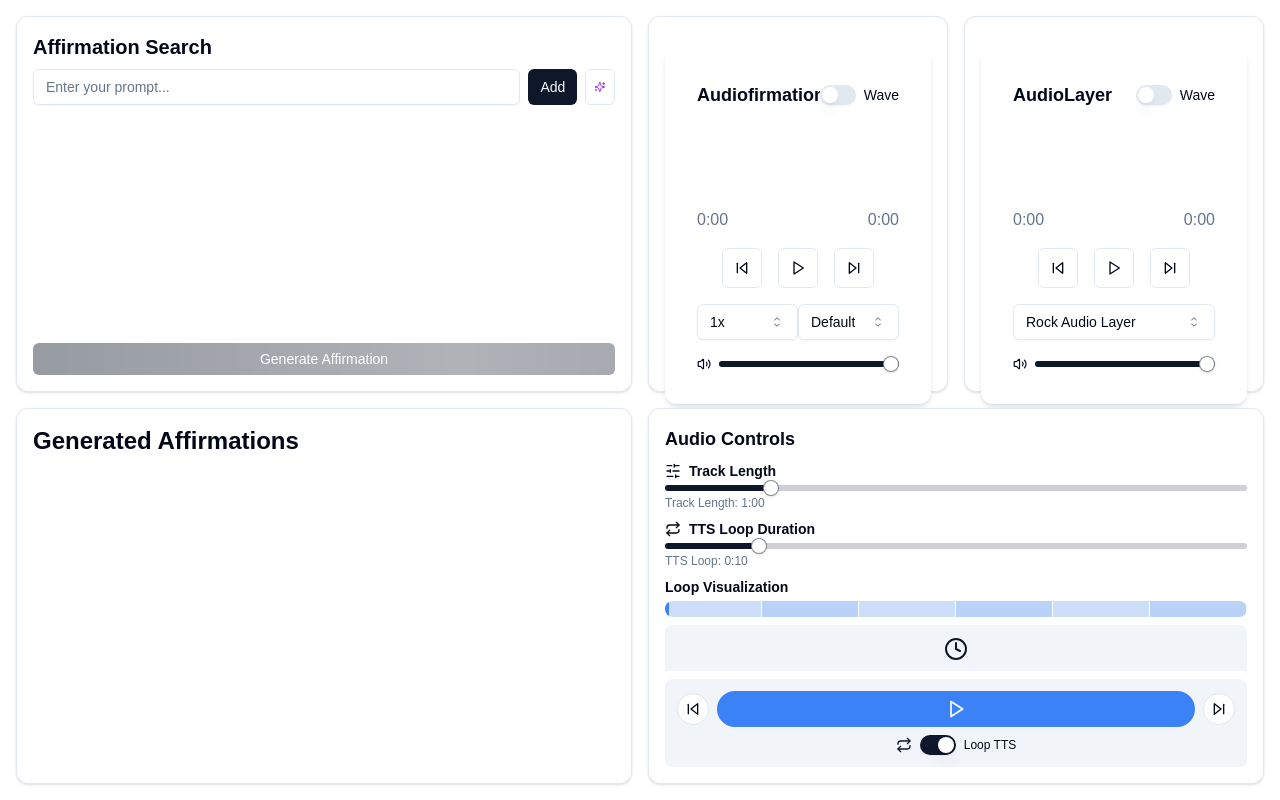
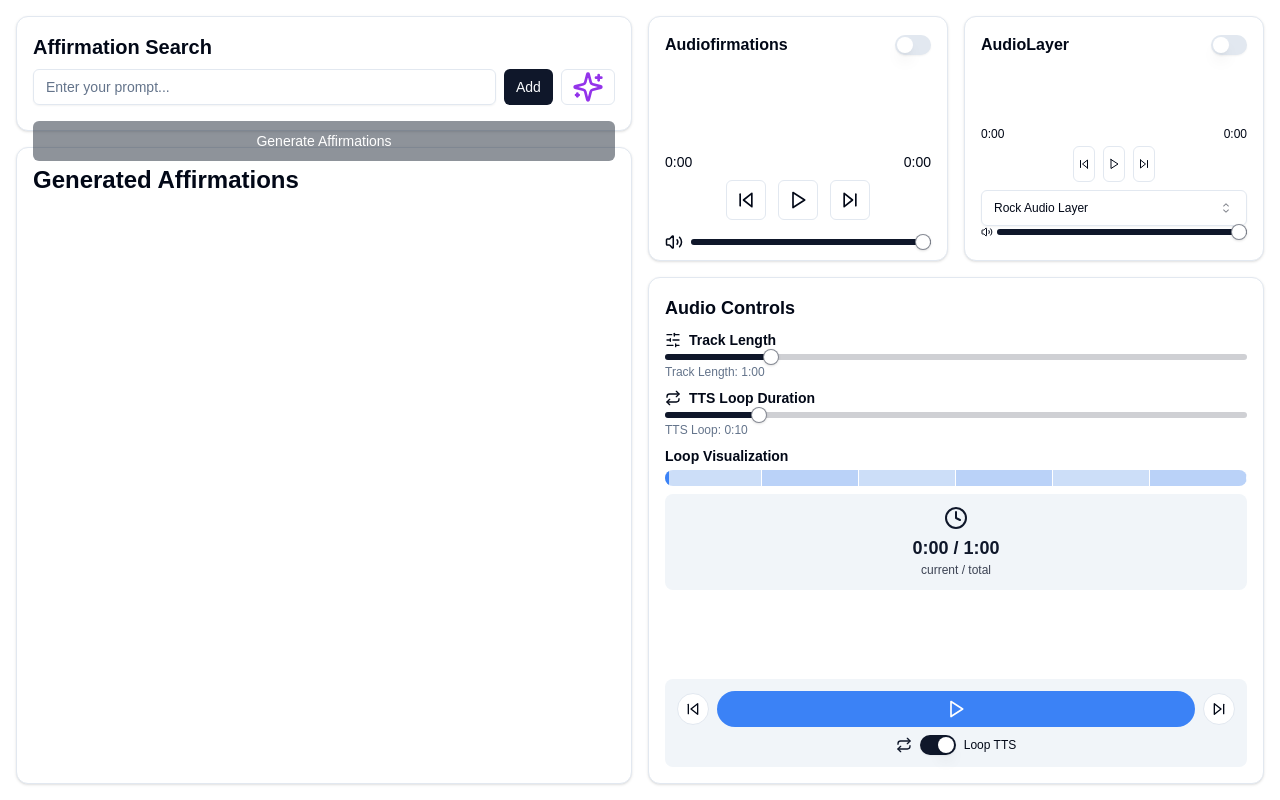
Before and after one commit to dolphinman7777/subliminal.audio.landing, a Next.js app: page / in a window 1280 px wide. Built offline with nearby package versions, Linux system fonts and the light colour scheme.

Commit message:
Update LayoutSketch component and fix linter errors

```diff
--- a/src/app/LayoutSketch.tsx
+++ b/src/app/LayoutSketch.tsx
@@ -26,7 +26,6 @@ function AffirmationSearch({ onAffirmationGenerated }: { onAffirmationGenerated:
   const [searchQuery, setSearchQuery] = useState("")
   const [prompts, setPrompts] = useState<string[]>([])
   const [isLoading, setIsLoading] = useState(false)
-  const [generatedAffirmations, setGeneratedAffirmations] = useState<string[]>([])
 
   const addPrompt = () => {
     if (searchQuery.trim() !== "" && !prompts.includes(searchQuery.trim())) {
@@ -47,15 +46,23 @@ function AffirmationSearch({ onAffirmationGenerated }: { onAffirmationGenerated:
   }
 
   const generateAffirmation = async () => {
-    if (prompts.length > 0) {
     setIsLoading(true)
     try {
+      let promptToUse = prompts.join(', ')
+      if (searchQuery.trim()) {
+        promptToUse += promptToUse ? `, ${searchQuery.trim()}` : searchQuery.trim()
+      }
+
+      if (!promptToUse) {
+        throw new Error('No prompt provided')
+      }
+
       const response = await fetch('/api/generate-affirmation', {
         method: 'POST',
         headers: {
           'Content-Type': 'application/json',
         },
-          body: JSON.stringify({ prompt: prompts.join(', ') }),
+        body: JSON.stringify({ prompt: promptToUse }),
       });
 
       if (!response.ok) {
@@ -65,14 +72,13 @@ function AffirmationSearch({ onAffirmationGenerated }: { onAffirmationGenerated:
 
       const data = await response.json();
       const newAffirmations = data.affirmations;
-        setGeneratedAffirmations(prev => [...prev, ...newAffirmations]);
-        onAffirmationGenerated([...generatedAffirmations, ...newAffirmations]);
+      onAffirmationGenerated(newAffirmations);
+      setSearchQuery("")
     } catch (error) {
       console.error('Error generating affirmations:', error);
       // Handle error (e.g., show error message to user)
     } finally {
       setIsLoading(false)
-      }
     }
   }
 
@@ -92,11 +98,11 @@ function AffirmationSearch({ onAffirmationGenerated }: { onAffirmationGenerated:
           <Button onClick={addPrompt} size="sm">Add</Button>
           <DropdownMenu>
             <DropdownMenuTrigger asChild>
-              <Button variant="outline" size="sm" className="px-2 w-8 relative overflow-hidden">
-                <Sparkles className="h-4 w-4 text-purple-600" />
+              <Button variant="outline" size="sm" className="px-2 w-16 relative overflow-hidden">
+                <Sparkles className="h-8 w-8 text-purple-600" />
               </Button>
             </DropdownMenuTrigger>
-            <DropdownMenuContent className="w-56">
+            <DropdownMenuContent className="w-112">
               {inspirationPrompts.map((prompt) => (
                 <DropdownMenuItem
                   key={prompt}
@@ -111,7 +117,7 @@ function AffirmationSearch({ onAffirmationGenerated }: { onAffirmationGenerated:
             </DropdownMenuContent>
           </DropdownMenu>
         </div>
-        <div className="flex flex-wrap gap-1 mb-2 flex-grow overflow-y-auto">
+        <div className="flex flex-wrap gap-1 mb-2 overflow-y-auto flex-grow">
           <AnimatePresence>
             {prompts.map((prompt) => (
               <motion.span
@@ -134,63 +140,14 @@ function AffirmationSearch({ onAffirmationGenerated }: { onAffirmationGenerated:
             ))}
           </AnimatePresence>
         </div>
-        <div className="relative h-8">
-          <AnimatePresence mode="wait">
-            {!isLoading ? (
-              <motion.div
-                key="button"
-                initial={{ opacity: 0 }}
-                animate={{ opacity: 1 }}
-                exit={{ opacity: 0 }}
-                transition={{ duration: 0.2 }}
-                className="absolute inset-0"
-              >
+        <div className="mt-auto">
           <Button
             onClick={generateAffirmation}
-                  className="w-full h-full bg-gray-800 hover:bg-gray-900 text-white relative overflow-hidden"
-                  disabled={prompts.length === 0}
+            className="w-full bg-gray-800 hover:bg-gray-900 text-white"
+            disabled={isLoading || (prompts.length === 0 && !searchQuery.trim())}
           >
-                  <span className="relative z-10">Generate Affirmation</span>
-                  <motion.div
-                    className="absolute inset-0 z-0"
-                    initial={{ backgroundPosition: "0% 50%" }}
-                    animate={{ backgroundPosition: "100% 50%" }}
-                    transition={{
-                      duration: 1.5,
-                      repeat: Infinity,
-                      repeatType: "reverse",
-                      ease: "easeInOut"
-                    }}
-                    style={{
-                      background: "linear-gradient(90deg, rgba(0,0,0,0) 0%, rgba(255,255,255,0.3) 50%, rgba(0,0,0,0) 100%)",
-                      backgroundSize: "200% 100%"
-                    }}
-                  />
+            {isLoading ? 'Generating...' : 'Generate Affirmations'}
           </Button>
-              </motion.div>
-            ) : (
-              <motion.div
-                key="loading"
-                initial={{ opacity: 0 }}
-                animate={{ opacity: 1 }}
-                exit={{ opacity: 0 }}
-                transition={{ duration: 0.2 }}
-                className="absolute inset-0 bg-gray-200 rounded-md overflow-hidden"
-              >
-                <motion.div
-                  className="h-full bg-black"
-                  initial={{ width: 0 }}
-                  animate={{ width: "100%" }}
-                  transition={{
-                    duration: 2,
-                    ease: "easeInOut",
-                    repeat: Infinity,
-                    repeatType: "reverse"
-                  }}
-                />
-              </motion.div>
-            )}
-          </AnimatePresence>
         </div>
       </CardContent>
     </Card>
@@ -373,10 +330,9 @@ function SubliminalAudioPlayer() {
   }
 
   return (
-    <div className="w-full max-w-md mx-auto bg-white rounded-xl shadow-md overflow-hidden md:max-w-2xl m-4">
-      <div className="p-8">
-        <div className="flex justify-between items-center mb-4">
-          <div className="text-lg font-semibold relative overflow-hidden">
+    <div className="flex flex-col h-full">
+      <div className="flex justify-between items-center mb-3">
+        <div className="text-base font-semibold relative overflow-hidden">
           <span className={`transition-colors duration-500 ${isAnimating ? 'text-green-500' : ''}`}>
             Audio
           </span>
@@ -384,101 +340,43 @@ function SubliminalAudioPlayer() {
             firmations
           </span>
         </div>
-          <div className="flex items-center space-x-2">
         <Switch
           id="visualization-type"
           checked={visualizationType === 'frequency'}
           onCheckedChange={(checked) => setVisualizationType(checked ? 'frequency' : 'wave')}
         />
-            <Label htmlFor="visualization-type">
-              {visualizationType === 'wave' ? 'Wave' : 'Frequency'}
-            </Label>
       </div>
+      <audio ref={audioRef} src="https://v0.dev-public.vercel.app/audio/placeholder.mp3" className="hidden" />
+      <canvas ref={canvasRef} width="300" height="80" className="w-full mb-3" />
+      <div className="flex justify-between text-sm mb-2">
+        <span>{formatTime(currentTime)}</span>
+        <span>{formatTime(duration)}</span>
       </div>
-        <audio ref={audioRef} src="https://v0.dev-public.vercel.app/audio/placeholder.mp3" />
-        <canvas ref={canvasRef} width="300" height="100" className="w-full mb-4" />
-        <div className="flex justify-between items-center mb-4">
-          <span className="text-muted-foreground">{formatTime(currentTime)}</span>
-          <span className="text-muted-foreground">{formatTime(duration)}</span>
-        </div>
-        <div className="flex justify-center space-x-4 mb-4">
-          <Button
-            variant="outline"
-            size="icon"
-            onClick={skipToStart}
-            className="group"
-          >
-            <SkipBackIcon className="h-4 w-4 group-active:text-orange-500" />
+      <div className="flex justify-center space-x-3 mb-3">
+        <Button variant="outline" size="icon" onClick={skipToStart} className="w-10 h-10">
+          <SkipBackIcon className="h-5 w-5" />
         </Button>
         <Button
           variant={isPlaying ? "default" : "outline"}
           size="icon"
           onClick={togglePlayPause}
-            className={`relative ${isPlaying ? "bg-green-500 hover:bg-green-600" : ""}`}
+          className={`w-10 h-10 ${isPlaying ? "bg-green-500 hover:bg-green-600" : ""}`}
         >
-            {isPlaying ? (
-              <>
-                <PauseIcon className="h-4 w-4" />
-                <span className="absolute inset-0">
-                  <svg viewBox="0 0 100 100" className="w-full h-full animate-wave-emit">
-                    <circle cx="50" cy="50" r="45" fill="none" stroke="white" strokeWidth="2" />
-                  </svg>
-                </span>
-              </>
-            ) : (
-              <PlayIcon className="h-4 w-4" />
-            )}
+          {isPlaying ? <PauseIcon className="h-5 w-5" /> : <PlayIcon className="h-5 w-5" />}
         </Button>
-          <Button
-            variant="outline"
-            size="icon"
-            onClick={skipToEnd}
-            className="group"
-          >
-            <SkipForwardIcon className="h-4 w-4 group-active:text-orange-500" />
+        <Button variant="outline" size="icon" onClick={skipToEnd} className="w-10 h-10">
+          <SkipForwardIcon className="h-5 w-5" />
         </Button>
       </div>
-        <div className="flex justify-between items-center mb-4">
-          <Select value={playbackRate.toString()} onValueChange={handleSpeedChange}>
-            <SelectTrigger className="w-[180px]">
-              <SelectValue placeholder="Playback Speed" />
-            </SelectTrigger>
-            <SelectContent>
-              <SelectItem value="0.5">0.5x</SelectItem>
-              <SelectItem value="1">1x</SelectItem>
-              <SelectItem value="1.5">1.5x</SelectItem>
-              <SelectItem value="2">2x</SelectItem>
-            </SelectContent>
-          </Select>
-          <Select value={voice} onValueChange={handleVoiceChange}>
-            <SelectTrigger className="w-[180px]">
-              <SelectValue placeholder="Voice" />
-            </SelectTrigger>
-            <SelectContent>
-              <SelectItem value="default">Default</SelectItem>
-              <SelectItem value="male">Male</SelectItem>
-              <SelectItem value="female">Female</SelectItem>
-            </SelectContent>
-          </Select>
-        </div>
       <div className="flex items-center space-x-2">
-          <Volume2 className="h-4 w-4" />
-          <div className="relative w-full">
-            <div
-              className="absolute inset-0 rounded-full overflow-hidden"
-              style={{
-                background: `linear-gradient(to right, #e6f2ff ${volume * 100}%, #0066cc ${volume * 100}%)`,
-              }}
-            ></div>
+        <Volume2 className="h-5 w-5" />
         <Slider
           value={[volume]}
           max={1}
           step={0.01}
           onValueChange={handleVolumeChange}
-              className="relative z-10"
+          className="w-full"
         />
-          </div>
-        </div>
       </div>
     </div>
   )
@@ -651,10 +549,9 @@ function AudioLayerPlayer() {
   }
 
   return (
-    <div className="w-full max-w-md mx-auto bg-white rounded-xl shadow-md overflow-hidden md:max-w-2xl m-4">
-      <div className="p-8">
-        <div className="flex justify-between items-center mb-4">
-          <div className="text-lg font-semibold relative overflow-hidden">
+    <div className="flex flex-col h-full">
+      <div className="flex justify-between items-center mb-2">
+        <div className="text-base font-semibold relative overflow-hidden">
           <span className={`transition-colors duration-500 ${isAnimating ? 'text-green-500' : ''}`}>
             Audio
           </span>
@@ -662,63 +559,36 @@ function AudioLayerPlayer() {
             Layer
           </span>
         </div>
-          <div className="flex items-center space-x-2">
         <Switch
           id="visualization-type"
           checked={visualizationType === 'frequency'}
           onCheckedChange={(checked) => setVisualizationType(checked ? 'frequency' : 'wave')}
         />
-            <Label htmlFor="visualization-type">
-              {visualizationType === 'wave' ? 'Wave' : 'Frequency'}
-            </Label>
       </div>
+      <audio ref={audioRef} src="https://v0.dev-public.vercel.app/audio/placeholder.mp3" className="hidden" />
+      <canvas ref={canvasRef} width="300" height="60" className="w-full mb-2" />
+      <div className="flex justify-between text-xs mb-1">
+        <span>{formatTime(currentTime)}</span>
+        <span>{formatTime(duration)}</span>
       </div>
-        <audio ref={audioRef} src="https://v0.dev-public.vercel.app/audio/placeholder.mp3" />
-        <canvas ref={canvasRef} width="300" height="100" className="w-full mb-4" />
-        <div className="flex justify-between items-center mb-4">
-          <span className="text-muted-foreground">{formatTime(currentTime)}</span>
-          <span className="text-muted-foreground">{formatTime(duration)}</span>
-        </div>
-        <div className="flex justify-center space-x-4 mb-4">
-          <Button
-            variant="outline"
-            size="icon"
-            onClick={skipToStart}
-            className="group"
-          >
-            <SkipBackIcon className="h-4 w-4 group-active:text-orange-500" />
+      <div className="flex justify-center space-x-2 mb-2">
+        <Button variant="outline" size="sm" onClick={skipToStart} className="p-1">
+          <SkipBackIcon className="h-3 w-3" />
         </Button>
         <Button
           variant={isPlaying ? "default" : "outline"}
-            size="icon"
+          size="sm"
           onClick={togglePlayPause}
-            className={`relative ${isPlaying ? "bg-green-500 hover:bg-green-600" : ""}`}
+          className={`p-1 ${isPlaying ? "bg-green-500 hover:bg-green-600" : ""}`}
         >
-            {isPlaying ? (
-              <>
-                <PauseIcon className="h-4 w-4" />
-                <span className="absolute inset-0">
-                  <svg viewBox="0 0 100 100" className="w-full h-full animate-wave-emit">
-                    <circle cx="50" cy="50" r="45" fill="none" stroke="white" strokeWidth="2" />
-                  </svg>
-                </span>
-              </>
-            ) : (
-              <PlayIcon className="h-4 w-4" />
-            )}
+          {isPlaying ? <PauseIcon className="h-3 w-3" /> : <PlayIcon className="h-3 w-3" />}
         </Button>
-          <Button
-            variant="outline"
-            size="icon"
-            onClick={skipToEnd}
-            className="group"
-          >
-            <SkipForwardIcon className="h-4 w-4 group-active:text-orange-500" />
+        <Button variant="outline" size="sm" onClick={skipToEnd} className="p-1">
+          <SkipForwardIcon className="h-3 w-3" />
         </Button>
       </div>
-        <div className="flex justify-between items-center mb-4">
-          <Select value={audioLayer} onValueChange={handleAudioLayerChange}>
-            <SelectTrigger className="w-full">
+      <Select value={audioLayer} onValueChange={handleAudioLayerChange} className="mb-2">
+        <SelectTrigger className="w-full text-xs py-1">
           <SelectValue placeholder="Select Audio Layer" />
         </SelectTrigger>
         <SelectContent>
@@ -728,25 +598,15 @@ function AudioLayerPlayer() {
           <SelectItem value="layer4">Pop Audio Layer</SelectItem>
         </SelectContent>
       </Select>
-        </div>
-        <div className="flex items-center space-x-2">
-          <Volume2 className="h-4 w-4" />
-          <div className="relative w-full">
-            <div
-              className="absolute inset-0 rounded-full overflow-hidden"
-              style={{
-                background: `linear-gradient(to right, #e6f2ff ${volume * 100}%, #0066cc ${volume * 100}%)`,
-              }}
-            ></div>
+      <div className="flex items-center space-x-1">
+        <Volume2 className="h-3 w-3 flex-shrink-0" />
         <Slider
           value={[volume]}
           max={1}
           step={0.01}
           onValueChange={handleVolumeChange}
-              className="relative z-10"
+          className="flex-grow"
         />
-          </div>
-        </div>
       </div>
     </div>
   )
@@ -942,28 +802,28 @@ export default function LayoutSketch({ initialLayout }: LayoutSketchProps) {
 
   return (
     <div className="container mx-auto p-4 h-screen">
-      <div className="grid grid-cols-4 grid-rows-2 gap-4 h-full">
+      <div className="grid grid-cols-4 grid-rows-6 gap-4 h-full">
         <div className="col-span-2 row-span-1">
           <AffirmationSearch onAffirmationGenerated={handleAffirmationGenerated} />
         </div>
-        <div className="col-span-1 row-span-1">
+        <div className="col-span-1 row-span-2">
           <Card className="h-full">
-            <CardContent className="p-4">
+            <CardContent className="p-4 h-full flex flex-col">
               <SubliminalAudioPlayer />
             </CardContent>
           </Card>
         </div>
-        <div className="col-span-1 row-span-1">
+        <div className="col-span-1 row-span-2">
           <Card className="h-full">
-            <CardContent className="p-4">
+            <CardContent className="p-4 h-full flex flex-col">
               <AudioLayerPlayer />
             </CardContent>
           </Card>
         </div>
-        <div className="col-span-2 row-span-1">
+        <div className="col-span-2 row-span-5">
           <AffirmationList affirmations={generatedAffirmations} />
         </div>
-        <div className="col-span-2 row-span-1">
+        <div className="col-span-2 row-span-4">
           <Card className="h-full overflow-hidden">
             <CardContent className="p-4 flex flex-col h-full">
               <h2 className="text-lg font-semibold mb-2">Audio Controls</h2>
--- /dev/null
+++ b/tailwind.config.js
@@ -0,0 +1,84 @@
+/** @type {import('tailwindcss').Config} */
+module.exports = {
+  darkMode: ["class"],
+  content: [
+    './pages/**/*.{ts,tsx}',
+    './components/**/*.{ts,tsx}',
+    './app/**/*.{ts,tsx}',
+    './src/**/*.{ts,tsx}',
+	],
+  theme: {
+    container: {
+      center: true,
+      padding: "2rem",
+      screens: {
+        "2xl": "1400px",
+      },
+    },
+    extend: {
+      colors: {
+        border: "hsl(var(--border))",
+        input: "hsl(var(--input))",
+        ring: "hsl(var(--ring))",
+        background: "hsl(var(--background))",
+        foreground: "hsl(var(--foreground))",
+        primary: {
+          DEFAULT: "hsl(var(--primary))",
+          foreground: "hsl(var(--primary-foreground))",
+        },
+        secondary: {
+          DEFAULT: "hsl(var(--secondary))",
+          foreground: "hsl(var(--secondary-foreground))",
+        },
+        destructive: {
+          DEFAULT: "hsl(var(--destructive))",
+          foreground: "hsl(var(--destructive-foreground))",
+        },
+        muted: {
+          DEFAULT: "hsl(var(--muted))",
+          foreground: "hsl(var(--muted-foreground))",
+        },
+        accent: {
+          DEFAULT: "hsl(var(--accent))",
+          foreground: "hsl(var(--accent-foreground))",
+        },
+        popover: {
+          DEFAULT: "hsl(var(--popover))",
+          foreground: "hsl(var(--popover-foreground))",
+        },
+        card: {
+          DEFAULT: "hsl(var(--card))",
+          foreground: "hsl(var(--card-foreground))",
+        },
+      },
+      borderRadius: {
+        lg: "var(--radius)",
+        md: "calc(var(--radius) - 2px)",
+        sm: "calc(var(--radius) - 4px)",
+      },
+      keyframes: {
+        "accordion-down": {
+          from: { height: 0 },
+          to: { height: "var(--radix-accordion-content-height)" },
+        },
+        "accordion-up": {
+          from: { height: "var(--radix-accordion-content-height)" },
+          to: { height: 0 },
+        },
+        "wave-emit": {
+          "0%": { transform: "scale(0.95)", opacity: 0.8 },
+          "100%": { transform: "scale(1.2)", opacity: 0 },
+        },
+      },
+      animation: {
+        "accordion-down": "accordion-down 0.2s ease-out",
+        "accordion-up": "accordion-up 0.2s ease-out",
+        "wave-emit": "wave-emit 1s ease-out infinite",
+      },
+      width: {
+        '112': '28rem',
+      }
+    },
+  },
+  plugins: [require("tailwindcss-animate")],
+}
```
Also changed, not shown: 1 other file (tests, documents, lock files or other folders). Lines whose indentation alone changed are shown as unchanged.
